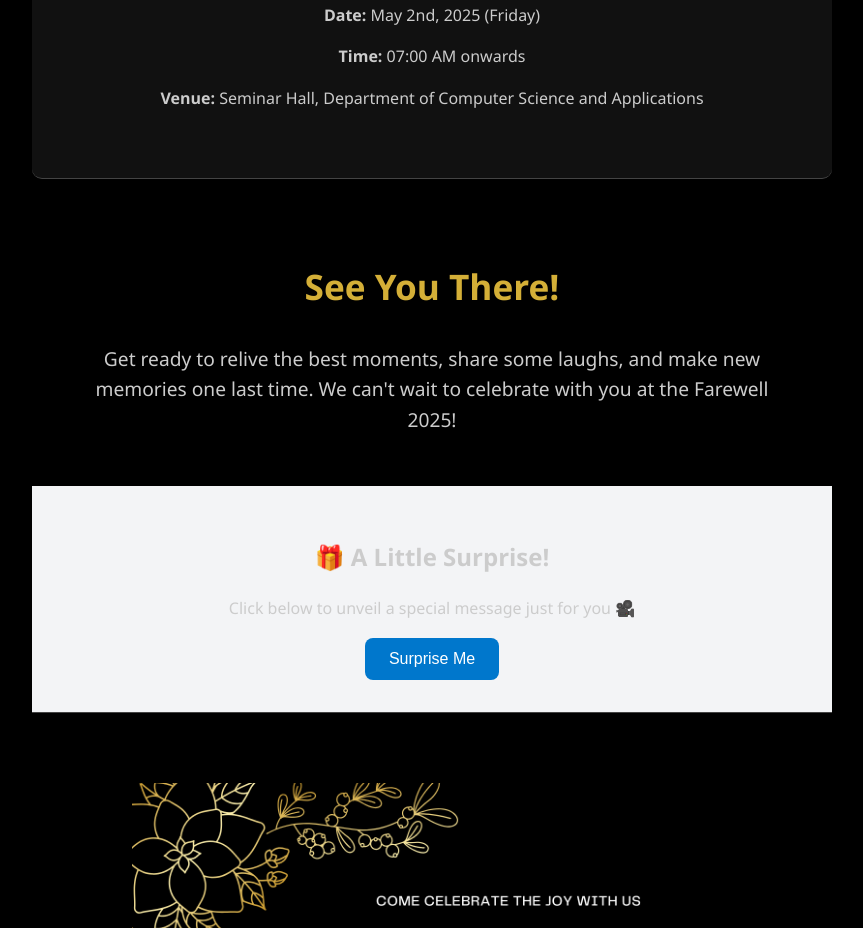
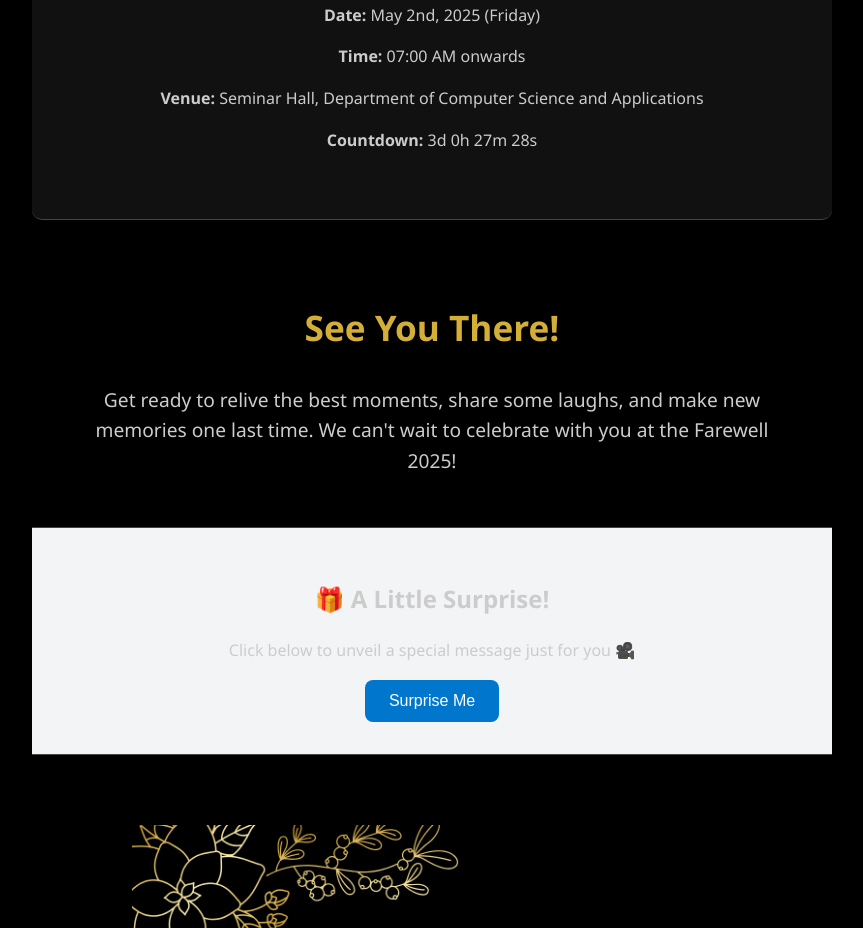
Before and after one commit to sankalpa-dot/Sayonara-Fiesta-2K25, a plain HTML site: page index.html in a window 1280 px wide. Shown: the part 2414-3342 px from the top of the page, without its empty margins (208-1071 px from the left). Drawn offline with Linux system fonts and the light colour scheme.

Commit message:
countdown timer

```diff
--- a/index.html
+++ b/index.html
@@ -77,6 +77,7 @@
         <p><strong>Date:</strong> May 2nd, 2025 (Friday)</p>
         <p><strong>Time:</strong> 07:00 AM onwards</p>
         <p><strong>Venue:</strong> Seminar Hall, Department of Computer Science and Applications</p>
+        <p><strong>Countdown:</strong> <span id="countdown"></span></p>
     </section>
 
 
@@ -182,6 +183,27 @@
             }
         });
 
+  // Countdown Timer
+const countdownElement = document.getElementById("countdown");
+const eventDate = new Date("May 2, 2025 10:00:00").getTime();
+
+setInterval(() => {
+  const now = new Date().getTime();
+  const distance = eventDate - now;
+
+  if (distance < 0) {
+    countdownElement.innerHTML = "It's Party Time! 🎉";
+    return;
+  }
+
+  const days = Math.floor(distance / (1000 * 60 * 60 * 24));
+  const hrs = Math.floor((distance % (1000 * 60 * 60 * 24)) / (1000 * 60 * 60));
+  const mins = Math.floor((distance % (1000 * 60 * 60)) / (1000 * 60));
+  const secs = Math.floor((distance % (1000 * 60)) / 1000);
+
+  countdownElement.innerHTML = `${days}d ${hrs}h ${mins}m ${secs}s`;
+}, 1000);
+
 
     </script>
 
```
